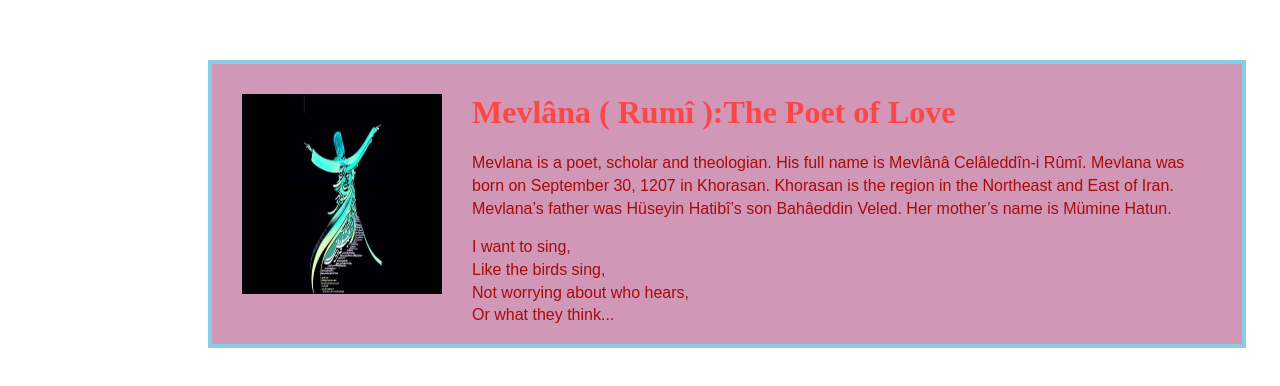
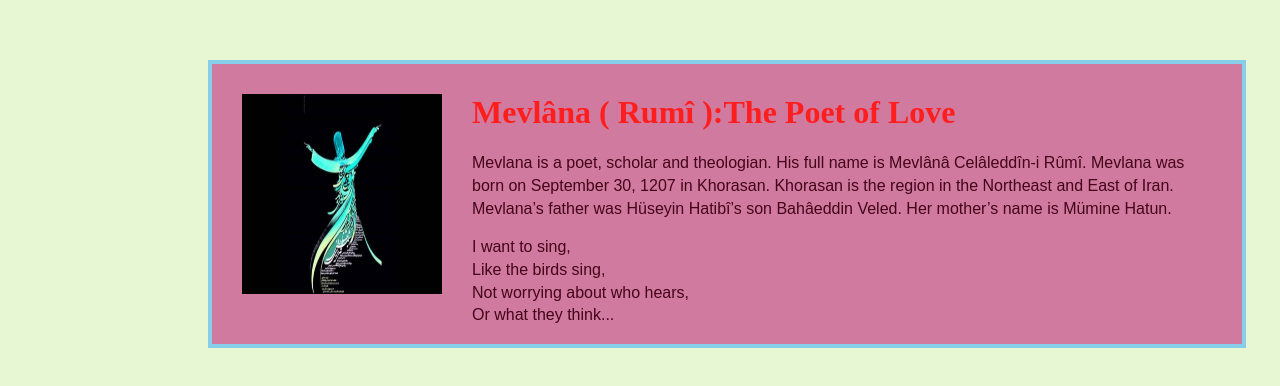
Before and after one commit to ergunsahe/Mevl-na-Rum-_Poetry-CSS_Blog, a plain HTML site: page index.html in a window 1280 px wide. Shown: the part 140-526 px from the top of the page. Drawn offline with Linux system fonts and the light colour scheme.

Commit message:
Added background color and made some  color changes

```diff
--- a/style.css
+++ b/style.css
@@ -1,4 +1,6 @@
-
+body {
+    background-color: hsla(86, 69%, 75%, 0.4);
+}
 div {
     border: 4px solid skyblue;
     width: 970px;
@@ -6,7 +8,7 @@ div {
     padding: 30px;
     margin-left: 200px;
     margin-top: 200px;
-    background-color: rgba(177, 82, 134, 0.6);
+    background-color: rgba(196, 40, 126, 0.6);
 }
 img {
     width: 200px;
@@ -18,12 +20,12 @@ img {
 h1 {
     margin-left: 230px;
     margin-top: 0;
-    color: rgba(255,70,70,09);
+    color: rgba(255,30,30,09);
 
 }
 p {
     margin-left: 230px;
-    color: #a70b0b;
+    color: #440419;
     line-height: 0.6cm;
     font-size: 16px;
     font-family: Arial, Helvetica, sans-serif;
```
